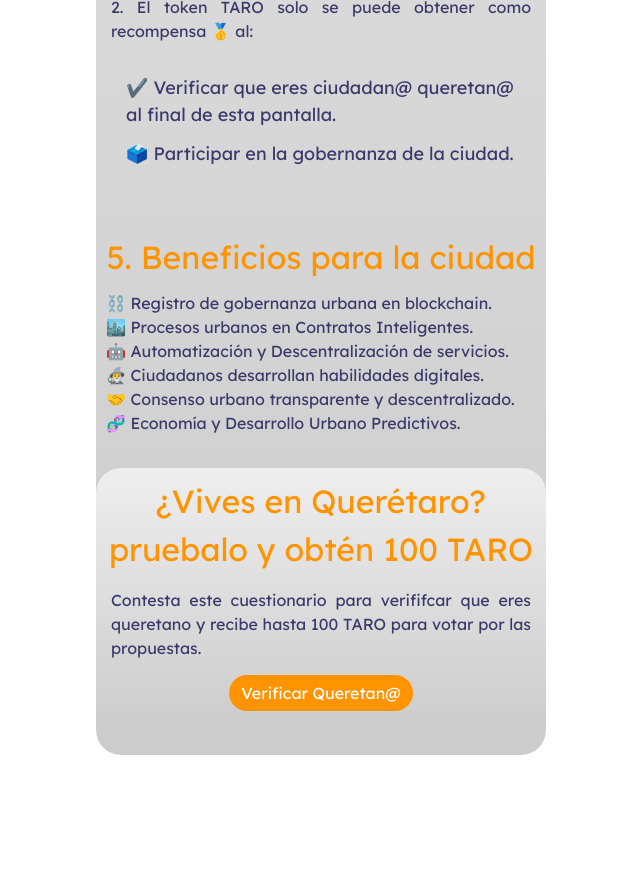
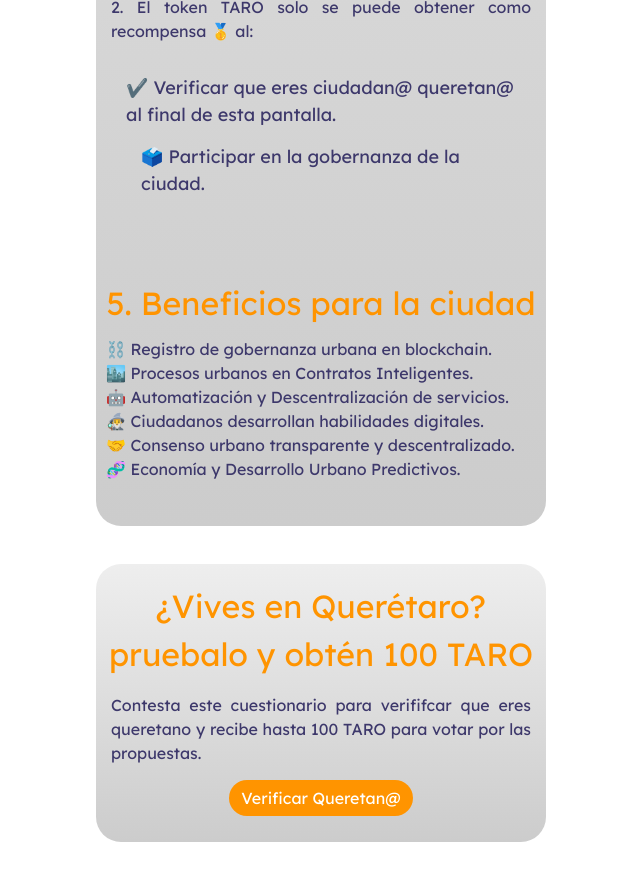
Before and after one commit to zenbitETH/Ciudades-DAO, a React (Create React App) app in the folder frontend/: page /about in a window 1280 px wide. Shown: the part 1340-2220 px from the top of the page, without its empty margins (319-959 px from the left). Before the commit the page ends 2134 px from the top, so only its background shows below. Built offline with nearby package versions, Linux system fonts and the light colour scheme.

Commit message:
Logo and about update

```diff
--- a/frontend/src/components/About.js
+++ b/frontend/src/components/About.js
@@ -43,7 +43,7 @@ const About = () => {
           <p className="main2">✔️ You verify that you are a Queretaro citizen at the end of this screen.
           <p className="main2">🗳️ You participate in TARO urban governance.</p></p></div>
         <div className="orange">4. Benefits for the City</div>
-        <div className="text-medium-left" ></div>
+        <div className="text-medium-left" >
           <div> ⛓️  Urban governance registration on blockchain</div>
           <div> 🏙️ Urban processes tracked on Smart Contracts. </div>
           <div> 🤖 Automation and Decentralization of services. </div>
@@ -55,6 +55,7 @@ const About = () => {
         <div className="orange">Do you live in Querétaro? Prove it and get 100 TARO</div>
         <div className="main">Answer this questionnaire to verify that you are from Queretaro and receive up to 100 TAROs to vote for the proposals.</div>
         <Button className="Quiz" href="/quiz" >Verify Queretaro citizenship</Button>
+      </div>
       </div>
   </div>
 </div>
@@ -84,7 +85,7 @@ const About = () => {
       <div className="main">
         <p>2. El token TARO solo se puede obtener como recompensa 🥇 al:</p>
         <p className="main2">✔️ Verificar que eres ciudadan@ queretan@ al final de esta pantalla.
-        <p className="space">🗳️ Participar en la gobernanza de la ciudad.</p></p></div>
+        <p className="main2">🗳️ Participar en la gobernanza de la ciudad.</p></p></div>
       <div className="orange">5. Beneficios para la ciudad</div>
       <div className="text-medium-left">
         <div >⛓️ Registro de gobernanza urbana en blockchain.</div>
@@ -94,11 +95,11 @@ const About = () => {
         <div >🤝 Consenso urbano transparente y descentralizado.</div>
         <div>🧬 Economía y Desarrollo Urbano Predictivos.</div>
       </div>
+    </div>
     <div className="gray3">
       <div className="orange">¿Vives en Querétaro? pruebalo y obtén 100 TARO</div>
       <div className="main">Contesta este cuestionario para verififcar que eres queretano y recibe hasta 100 TARO para votar por las propuestas.</div>
       <Button className="Quiz" href="/quiz" >Verificar Queretan@</Button>
-    </div>
     </div>
     </div>
       }
```
Lines whose indentation alone changed are shown as unchanged.
